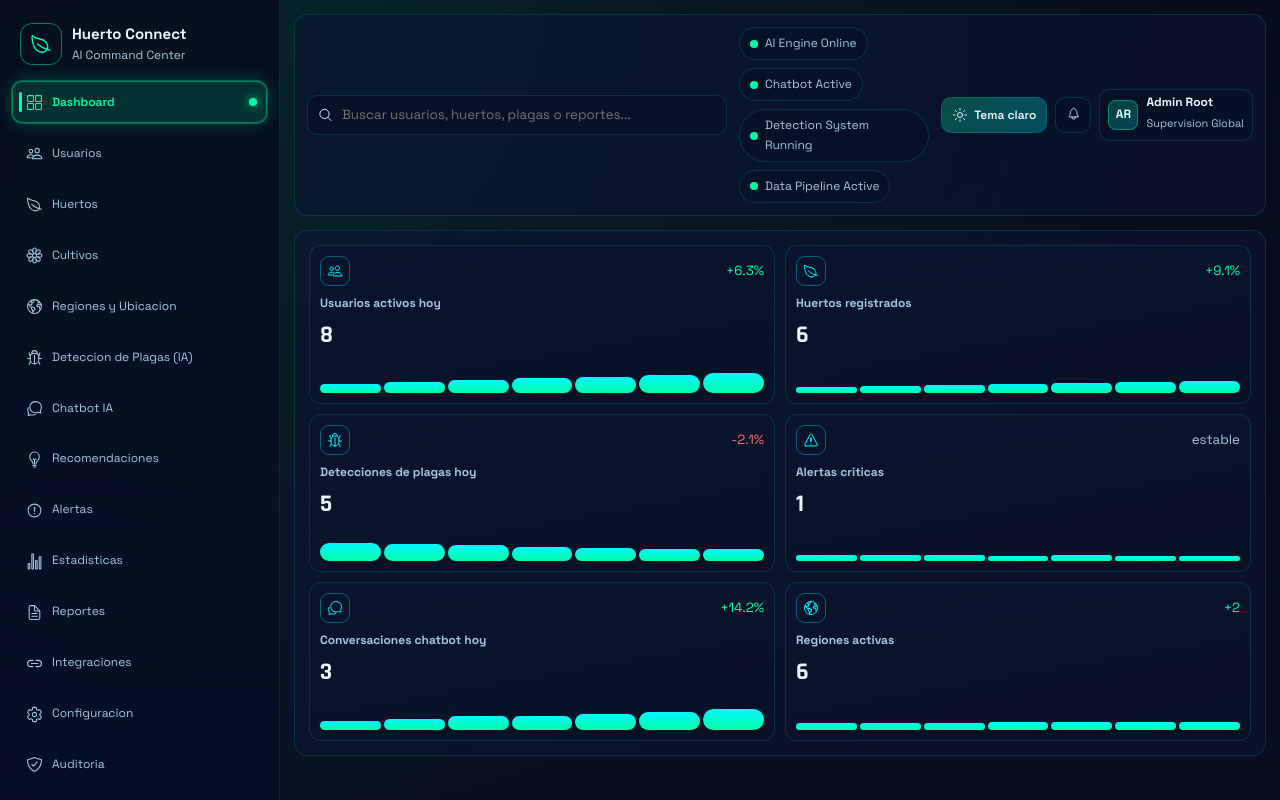
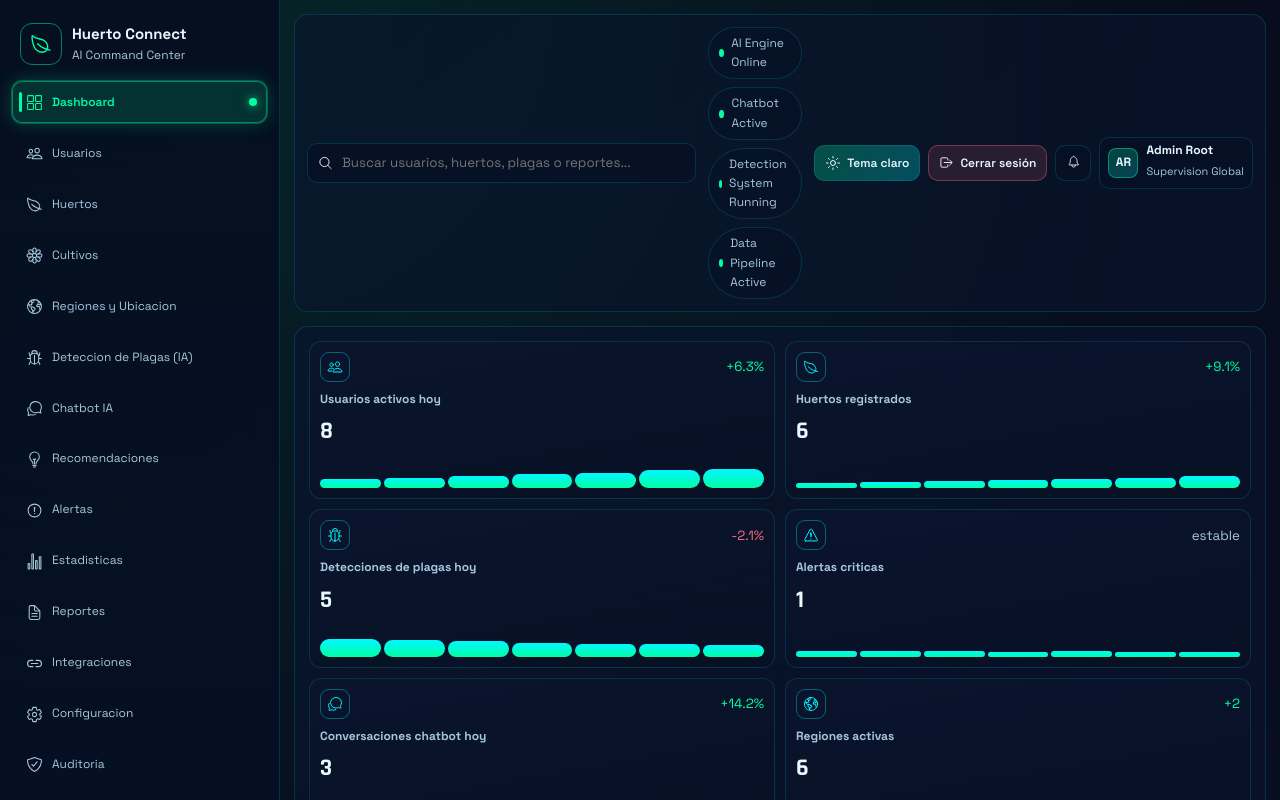
Before and after one commit to Abiel252005/huerto-Connect, an Angular app: page /admin/dashboard in a window 1280 px wide. Shown: the top 800 px of the page. Built offline with nearby package versions, Linux system fonts and the light colour scheme.

Commit message:
feat: agregar botón de cerrar sesión y lógica de navegación en el componente de administración

```diff
--- a/src/app/features/admin/layout/admin-layout/admin-layout.component.html
+++ b/src/app/features/admin/layout/admin-layout/admin-layout.component.html
@@ -42,6 +42,10 @@
           <ion-icon [name]="themeIcon"></ion-icon>
           <span>{{ themeLabel }}</span>
         </button>
+        <button type="button" class="logout-btn" (click)="logout()">
+          <ion-icon name="log-out-outline"></ion-icon>
+          <span>Cerrar sesión</span>
+        </button>
         <button type="button" class="icon-btn"><ion-icon name="notifications-outline"></ion-icon></button>
         <div class="profile">
           <div class="avatar">AR</div>
--- a/src/app/features/admin/layout/admin-layout/admin-layout.component.scss
+++ b/src/app/features/admin/layout/admin-layout/admin-layout.component.scss
@@ -292,6 +292,32 @@
   border-color: color-mix(in srgb, var(--admin-accent) 55%, transparent);
 }
 
+.logout-btn {
+  min-height: 36px;
+  border-radius: 10px;
+  border: 1px solid color-mix(in srgb, var(--admin-danger) 36%, transparent);
+  background: color-mix(in srgb, var(--admin-danger) 14%, var(--admin-surface));
+  color: var(--admin-text-main);
+  font-family: inherit;
+  font-size: 12px;
+  font-weight: 600;
+  display: inline-flex;
+  align-items: center;
+  gap: 6px;
+  padding: 0 10px;
+  cursor: pointer;
+  transition: transform 150ms ease, border-color 160ms ease;
+}
+
+.logout-btn ion-icon {
+  font-size: 15px;
+}
+
+.logout-btn:hover {
+  transform: translateY(-1px);
+  border-color: color-mix(in srgb, var(--admin-danger) 62%, transparent);
+}
+
 .icon-btn {
   width: 36px;
   height: 36px;
--- a/src/app/features/admin/layout/admin-layout/admin-layout.component.ts
+++ b/src/app/features/admin/layout/admin-layout/admin-layout.component.ts
@@ -1,10 +1,11 @@
 import {
   CUSTOM_ELEMENTS_SCHEMA,
   ChangeDetectionStrategy,
-  Component
+  Component,
+  inject
 } from '@angular/core';
 import { CommonModule } from '@angular/common';
-import { RouterLink, RouterLinkActive, RouterOutlet } from '@angular/router';
+import { Router, RouterLink, RouterLinkActive, RouterOutlet } from '@angular/router';
 
 interface NavItem {
   label: string;
@@ -23,6 +24,7 @@ interface NavItem {
 })
 export class AdminLayoutComponent {
   private static readonly THEME_STORAGE_KEY = 'huerto-admin-theme';
+  private readonly router = inject(Router);
 
   theme: 'dark' | 'light' = this.loadTheme();
 
@@ -65,6 +67,13 @@ export class AdminLayoutComponent {
     }
   }
 
+  logout() {
+    if (typeof window !== 'undefined') {
+      window.sessionStorage.clear();
+    }
+    this.router.navigate(['/login']);
+  }
+
   private loadTheme(): 'dark' | 'light' {
     if (typeof window === 'undefined') {
       return 'dark';
```
